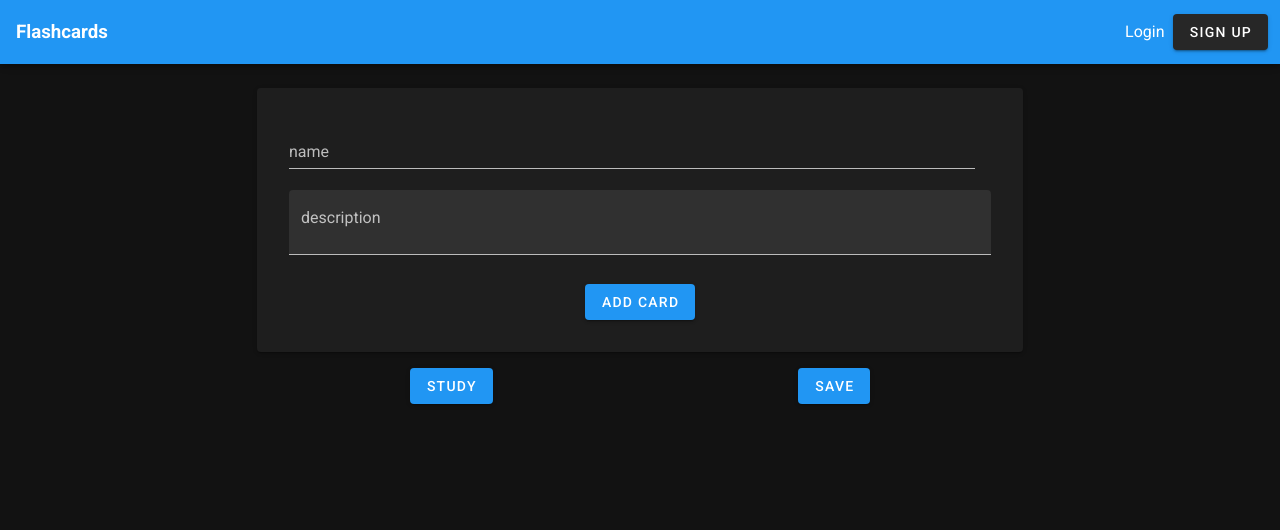
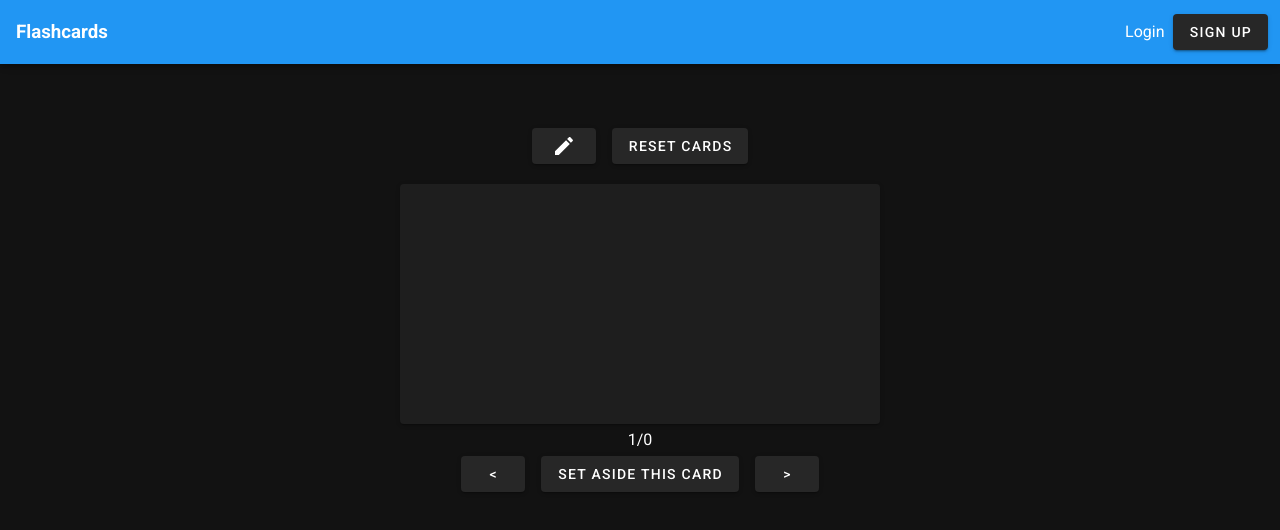
Before and after one commit to cjn98/flashcards-ui, a Vue app: page /cards/create in a window 1280 px wide. Shown: the top 530 px of the page. Built offline with nearby package versions, Linux system fonts and the light colour scheme.

Commit message:
api config update, edit and view mode refactor, new edit button on deck components

```diff
--- a/src/components/cards/CardEditor.vue
+++ b/src/components/cards/CardEditor.vue
@@ -116,7 +116,7 @@ export default {
       })
     },
     studyCards() {
-      this.$emit('editMode', false)
+      this.$store.dispatch('SET_EDIT_MODE', false)
     },
   }
 }
--- a/src/components/cards/CardViewer.vue
+++ b/src/components/cards/CardViewer.vue
@@ -57,7 +57,7 @@ export default {
       this.flip = !this.flip
     },
     editCards() {
-      this.$emit('editMode', true)
+      this.$store.dispatch('SET_EDIT_MODE', true)
     },
     setAsideCard() {
       this.setAsideCards.push(this.currentCard)
--- a/src/components/cards/CardsManager.vue
+++ b/src/components/cards/CardsManager.vue
@@ -1,7 +1,7 @@
 <template>
   <div>
-    <card-editor v-if="edit" :cardData="cardData" @editMode="editModeHandler"/>
-    <card-viewer v-else :cardData="cardData" @editMode="editModeHandler"/>
+    <card-editor v-if="editMode" :cardData="cardData"/>
+    <card-viewer v-else :cardData="cardData"/>
   </div>
 </template>
 
@@ -21,20 +21,16 @@ export default {
         description: '',
         cardList: []
       },
-      edit: false,
     }
   },
   mounted() {
     if (this.$route.params.id) {
       this.cardData = this.$store.getters.cards.find(cards => cards._id === this.$route.params.id)
     }
-    else {
-      this.edit = true
-    }
   },
-  methods: {
-    editModeHandler(isEditMode) {
-      this.edit = isEditMode
+  computed: {
+    editMode() {
+      return this.$store.getters.editMode
     }
   }
 }
--- a/src/components/cards/Deck.vue
+++ b/src/components/cards/Deck.vue
@@ -4,8 +4,9 @@
       {{ cardData.name }}
     </v-row>
     <v-row class="text-h6" align="center" justify="center">
-      <v-btn @click="editCards">Study</v-btn>
-      <v-btn @click="deleteCards" class="ml-4"><v-icon>{{deleteIcon}}</v-icon></v-btn>
+      <v-btn @click="editDeck"><v-icon>{{editIcon}}</v-icon></v-btn>
+      <v-btn @click="studyDeck" class="ml-4">Study</v-btn>
+      <v-btn @click="deleteDeck" class="ml-4"><v-icon>{{deleteIcon}}</v-icon></v-btn>
     </v-row>
     <v-dialog
       v-model="dialog"
@@ -18,7 +19,7 @@
 </template>
 <script>
 import { cardsUrl, getAuthToken } from '../../config/api'
-import { mdiDelete } from '@mdi/js'
+import { mdiDelete, mdiPencil } from '@mdi/js'
 export default {
   name: 'Deck',
   props: [ 'cardData' ],
@@ -26,16 +27,23 @@ export default {
     return {
       dialog: false,
       showSnackbar: false,
-      deleteIcon: mdiDelete    }
+      deleteIcon: mdiDelete,
+      editIcon: mdiPencil,
+    }
   },
   methods: {
-    editCards() {
+    editDeck() {
+      this.$store.dispatch('SET_EDIT_MODE', true)
+      this.$router.push(`/cards/${this.cardData._id}`)
+    },
+    studyDeck() {
+      this.$store.dispatch('SET_EDIT_MODE', false)
       this.$router.push(`/cards/${this.cardData._id}`)
     },
     showDeleteDialog() {
       this.dialog = true
     },
-    deleteCards() {
+    deleteDeck() {
       const id = this.cardData._id
       const { token } = this.$store.getters.user
       const reqUrl = `${cardsUrl}/${id}`
@@ -55,7 +63,7 @@ export default {
       }).catch((err) => {
         console.log(err)
       })
-    }
+    },
   }
 }
 </script>
--- a/src/config/api.js
+++ b/src/config/api.js
@@ -1,15 +1,20 @@
-const baseUrl = 'http://localhost:3000'
+const dev = 'http://localhost:3000' // local environment
 
-const userUrl = baseUrl + '/user'
+const baseUrl = dev // read in env variable here instead?
+
+const user = '/user'
 const register = '/register'
 const activate = '/activate'
 const login = '/login'
+const cards = '/cards'
+
+const userUrl = baseUrl + user
 const registerUrl = userUrl + register
 const activateUrl = userUrl + activate
 const loginUrl = userUrl + login
 
-const getUserCardsUrl = userId => `${userUrl}/${userId}/cards`
-const cardsUrl = baseUrl + '/cards'
+const cardsUrl = baseUrl + cards
+const getUserCardsUrl = userId => `${userUrl}/${userId}${cards}`
 
 const jsonContentHeader = {"Content-Type": "application/json"}
 const getAuthToken = token => ({"Authorization": `Bearer ${token}`})
--- a/src/store.js
+++ b/src/store.js
@@ -7,10 +7,12 @@ export default new Vuex.Store({
   state: {
     user: null,
     cards: [],
+    editMode: false
   },
   getters: {
     user: state => state.user,
-    cards: state => state.cards
+    cards: state => state.cards,
+    editMode: state => state.editMode,
   },
   mutations: {
     SET_USER(state, data) {
@@ -21,6 +23,9 @@ export default new Vuex.Store({
     },
     SET_CARDS(state, data) {
       state.cards = data
+    },
+    SET_EDIT_MODE(state, data) {
+      state.editMode = data
     }
   },
   actions: {
@@ -32,6 +37,9 @@ export default new Vuex.Store({
     },
     SET_CARDS(context, data) {
       context.commit('SET_CARDS', data)
+    },
+    SET_EDIT_MODE(context, data) {
+      context.commit('SET_EDIT_MODE', data)
     }
   }
 })
```
